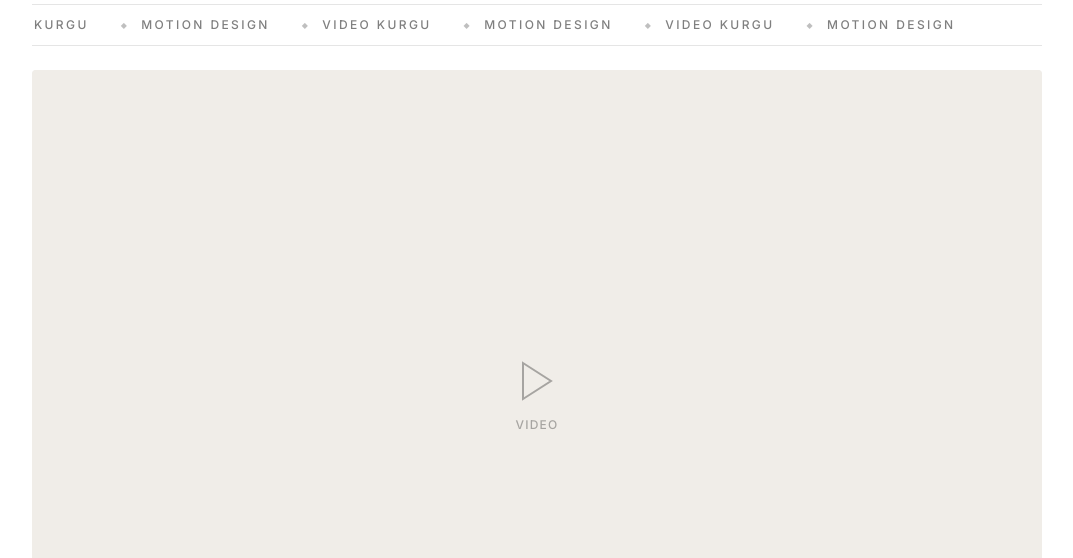
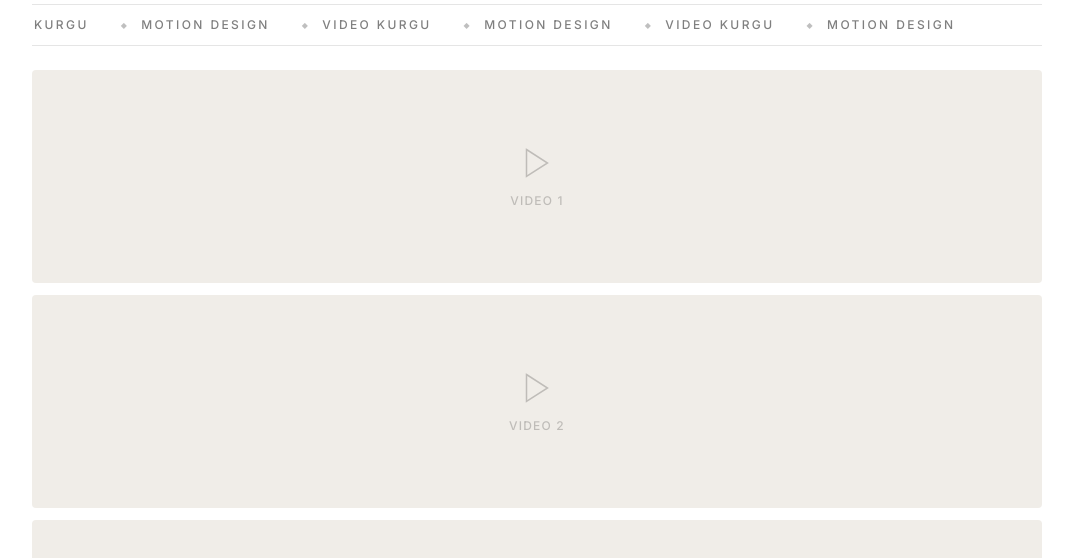
Before and after one commit to gokhanyigit06/nida, a Next.js app: page / in a window 1280 px wide. Shown: the part 240-798 px from the top of the page, without its empty margins (103-1176 px from the left). Built offline with nearby package versions, Linux system fonts and the light colour scheme; no server answers; the database is empty.

Commit message:
feat: hero 3 adet ultrawide video slot (2560/540), admin video 1-2-3 alanları

```diff
--- a/src/app/admin/anasayfa/page.tsx
+++ b/src/app/admin/anasayfa/page.tsx
@@ -6,7 +6,9 @@ const ITEMS = [
   { label: "Hero Başlığı", key: "heroTitle", type: "text", desc: "Anasayfadaki büyük başlık metni" },
   { label: "Hero Alt Metin", key: "heroSub", type: "textarea", desc: "Başlığın altındaki kısa açıklama" },
   { label: "Marquee Metni", key: "marquee", type: "textarea", desc: "Kayan yazı bandı içeriği" },
-  { label: "Hero Video", key: "heroVideo", type: "text", desc: "Ana video dosyasının yolu (public/ klasöründen)" },
+  { label: "Hero Video 1", key: "heroVideo", type: "text", desc: "1. video URL" },
+  { label: "Hero Video 2", key: "heroVideo2", type: "text", desc: "2. video URL" },
+  { label: "Hero Video 3", key: "heroVideo3", type: "text", desc: "3. video URL" },
   { label: "120+ Proje Sayısı", key: "stat1", type: "text", desc: "İstatistik 1" },
   { label: "Müşteri Sayısı", key: "stat2", type: "text", desc: "İstatistik 2" },
   { label: "Memnuniyet Oranı", key: "stat3", type: "text", desc: "İstatistik 3" },
@@ -18,6 +20,8 @@ const DEFAULTS: SiteContent = {
   heroSub: "Video prodüksiyon ve yaratıcı içerik stüdyosu.",
   marquee: "Video Prodüksiyon · Kurgu & Post-Prodüksiyon · Sosyal Medya İçeriği · Marka Videolar ·",
   heroVideo: "/hero-video.mp4",
+  heroVideo2: "",
+  heroVideo3: "",
   stat1: "120+",
   stat2: "100+",
   stat3: "%97",
--- a/src/components/Hero.tsx
+++ b/src/components/Hero.tsx
@@ -32,12 +32,53 @@ const Marquee = () => {
   );
 };
 
+const VideoSlot = ({ src, index }: { src: string; index: number }) => (
+  <motion.div
+    initial={{ opacity: 0, y: 16 }}
+    animate={{ opacity: 1, y: 0 }}
+    transition={{ duration: 0.9, delay: 0.3 + index * 0.1, ease: [0.16, 1, 0.3, 1] }}
+    className="site-px"
+  >
+    <div
+      className="w-full relative overflow-hidden bg-[#f0ede8] rounded-sm"
+      style={{ aspectRatio: '2560 / 540' }}
+    >
+      {src ? (
+        <video
+          key={src}
+          className="w-full h-full object-cover"
+          autoPlay
+          muted
+          loop
+          playsInline
+          src={src}
+        />
+      ) : (
+        <div className="absolute inset-0 flex items-center justify-center">
+          <div className="flex flex-col items-center gap-3 opacity-20">
+            <svg width="36" height="36" viewBox="0 0 24 24" fill="none" stroke="currentColor" strokeWidth="1" className="text-black">
+              <polygon points="5 3 19 12 5 21 5 3"/>
+            </svg>
+            <span className="text-xs tracking-widest font-medium text-black uppercase">Video {index + 1}</span>
+          </div>
+        </div>
+      )}
+    </div>
+  </motion.div>
+);
+
 const Hero = () => {
-  const [videoSrc, setVideoSrc] = useState<string>('');
+  const [videos, setVideos] = useState<string[]>(['', '', '']);
 
   useEffect(() => {
     getSiteContent().then((data) => {
-      if (data?.heroVideo) setVideoSrc(data.heroVideo);
+      if (data) {
+        setVideos([
+          data.heroVideo ?? '',
+          data.heroVideo2 ?? '',
+          data.heroVideo3 ?? '',
+        ]);
+      }
     });
   }, []);
 
@@ -73,39 +114,12 @@ const Hero = () => {
         <Marquee />
       </motion.div>
 
-      {/* ── Video alanı ── */}
-      <motion.div
-        initial={{ opacity: 0, y: 16 }}
-        animate={{ opacity: 1, y: 0 }}
-        transition={{ duration: 0.9, delay: 0.3, ease: [0.16, 1, 0.3, 1] }}
-        className="site-px mt-6"
-      >
-        <div
-          className="w-full relative overflow-hidden bg-black/5 rounded-sm"
-          style={{ aspectRatio: '1400 / 900' }}
-        >
-          {videoSrc ? (
-            <video
-              key={videoSrc}
-              className="w-full h-full object-cover"
-              autoPlay
-              muted
-              loop
-              playsInline
-              src={videoSrc}
-            />
-          ) : (
-            <div className="absolute inset-0 flex items-center justify-center bg-[#f0ede8]">
-              <div className="flex flex-col items-center gap-3 opacity-30">
-                <svg width="48" height="48" viewBox="0 0 24 24" fill="none" stroke="currentColor" strokeWidth="1" className="text-black">
-                  <polygon points="5 3 19 12 5 21 5 3"/>
-                </svg>
-                <span className="text-xs tracking-widest font-medium text-black uppercase">Video</span>
-              </div>
-            </div>
-          )}
-        </div>
-      </motion.div>
+      {/* ── 3 Video Alanı ── */}
+      <div className="flex flex-col gap-3 mt-6">
+        {videos.map((src, i) => (
+          <VideoSlot key={i} src={src} index={i} />
+        ))}
+      </div>
 
     </section>
   );
--- a/src/lib/db.ts
+++ b/src/lib/db.ts
@@ -46,6 +46,8 @@ export type SiteContent = {
   heroSub: string;
   marquee: string;
   heroVideo: string;
+  heroVideo2: string;
+  heroVideo3: string;
   stat1: string;
   stat2: string;
   stat3: string;
```
